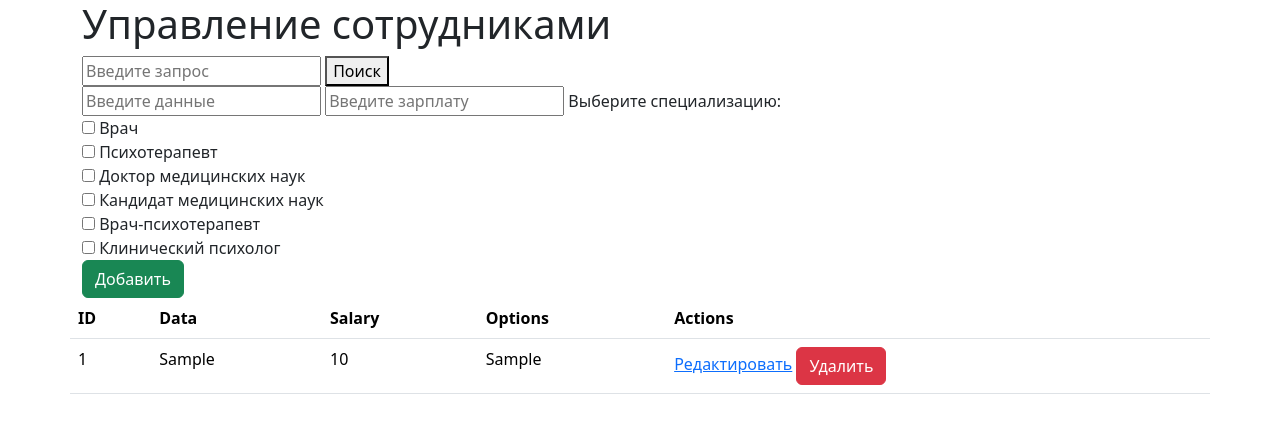
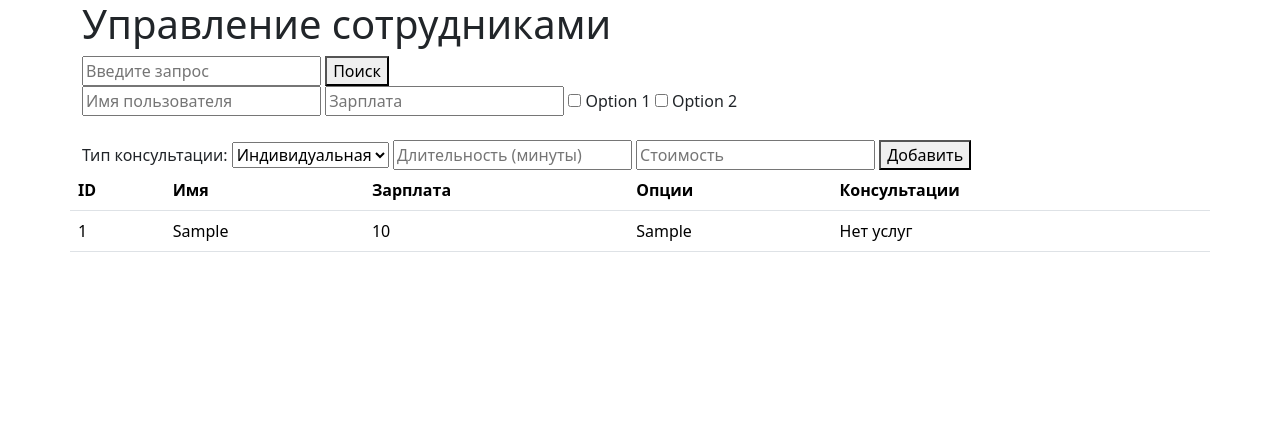
Before and after one commit to sfincter/pythonBack, a Flask app: page / in a window 1280 px wide. Shown: the top 433 px of the page. Run offline with Flask 3, Linux system fonts and the light colour scheme; tables that the repository leaves empty hold one stand-in row (values such as "Sample post").

Commit message:
edit table

```diff
--- a/main.py
+++ b/main.py
@@ -14,11 +14,15 @@ app.config['SQLALCHEMY_TRACK_MODIFICATIONS'] = False
 db = SQLAlchemy(app)
 
 # Модель для данных
+from sqlalchemy.dialects.mysql import JSON  # Для хранения массива данных в MySQL
+
 class Data(db.Model):
     id = db.Column(db.Integer, primary_key=True)
     data = db.Column(db.String(120), nullable=False)
     salary = db.Column(db.Integer, nullable=False)
-    options = db.Column(db.Text, nullable=True)
+    options = db.Column(db.String(255), nullable=True, default="")
+    services = db.Column(JSON, nullable=True, default=[])  # Храним список услуг
+
 
 # Создаем таблицы (если их нет)
 with app.app_context():
@@ -32,37 +36,56 @@ def index():
     if request.method == "POST":
         data_input = request.form.get("data")
         salary_input = request.form.get("salary")
-        options_input = request.form.getlist("options")  # Получаем список чекбоксов
+        options_input = request.form.getlist("options")
+        service_type = request.form.get("service_type")
+        service_duration = request.form.get("service_duration")
+        service_price = request.form.get("service_price")
 
         if data_input and salary_input:
             try:
                 salary_value = int(salary_input)
-                options_value = ", ".join(options_input) if options_input else ""  # Преобразуем список в строку
-                new_data = Data(data=data_input, salary=salary_value, options=options_value)
+                options_value = ", ".join(options_input) if options_input else ""
+
+                # Формируем объект услуги
+                service = {
+                    "type": service_type,
+                    "duration": service_duration,
+                    "price": service_price
+                }
+
+                # Получаем старые услуги и добавляем новую
+                existing_services = []
+                if request.form.get("existing_services"):
+                    existing_services = json.loads(request.form.get("existing_services"))
+
+                existing_services.append(service)
+
+                new_data = Data(
+                    data=data_input,
+                    salary=salary_value,
+                    options=options_value,
+                    services=existing_services  # Сохраняем массив услуг
+                )
+
                 db.session.add(new_data)
                 db.session.commit()
                 return redirect(url_for("index"))
             except ValueError:
-                return "Ошибка: зарплата должна быть числом", 400
+                return "Ошибка: зарплата и цена должны быть числами", 400
 
     # Фильтрация поиска
     if search_query:
-        try:
-            salary_value = int(search_query)  # Проверяем, является ли запрос числом
-            all_data = Data.query.filter(
-                (Data.data.ilike(f"%{search_query}%")) |
-                (Data.salary == salary_value) |
-                (Data.options.ilike(f"%{search_query}%"))  # Добавлен поиск по options
-            ).all()
-        except ValueError:
-            all_data = Data.query.filter(
-                (Data.data.ilike(f"%{search_query}%")) |
-                (Data.options.ilike(f"%{search_query}%"))  # Поиск по options как тексту
-            ).all()
+        all_data = Data.query.filter(
+            (Data.data.ilike(f"%{search_query}%")) |
+            (Data.salary == search_query) |
+            (Data.options.ilike(f"%{search_query}%")) |
+            (Data.services.ilike(f"%{search_query}%"))
+        ).all()
     else:
         all_data = Data.query.all()
 
     return render_template("index.html", data=all_data, search_query=search_query)
+
 
 
 
--- a/templates/index.html
+++ b/templates/index.html
@@ -17,20 +17,26 @@
             </form>
 
 
-            <form action="/" method="post">
-                <input type="text" name="data" placeholder="Введите данные" required>
-                <input type="number" name="salary" placeholder="Введите зарплату" required>
+            <form action="{{ url_for('index') }}" method="post">
+                <input type="text" name="data" placeholder="Имя пользователя" required>
+                <input type="number" name="salary" placeholder="Зарплата" required>
 
-                <label for="options">Выберите специализацию:</label><br>
-                <input type="checkbox" name="options" value="Врач"> Врач<br>
-                <input type="checkbox" name="options" value="Психотерапевт"> Психотерапевт<br>
-                <input type="checkbox" name="options" value="Доктор медицинских наук"> Доктор медицинских наук<br>
-                <input type="checkbox" name="options" value="Кандидат медицинских наук"> Кандидат медицинских наук<br>
-                <input type="checkbox" name="options" value="Врач-психотерапевт"> Врач-психотерапевт<br>
-                <input type="checkbox" name="options" value="Клинический психолог"> Клинический психолог<br>
+                <label><input type="checkbox" name="options" value="Option 1"> Option 1</label>
+                <label><input type="checkbox" name="options" value="Option 2"> Option 2</label>
 
-                <button class="btn btn-success" type="submit">Добавить</button>
+                <br><br>
+                <label>Тип консультации:</label>
+                <select name="service_type" required>
+                    <option value="Индивидуальная">Индивидуальная</option>
+                    <option value="Групповая">Групповая</option>
+                </select>
+
+                <input type="number" name="service_duration" placeholder="Длительность (минуты)" required>
+                <input type="number" name="service_price" placeholder="Стоимость" required>
+
+                <button type="submit">Добавить</button>
             </form>
+
 
 
 
@@ -38,10 +44,10 @@
     <table class="table">
         <tr>
             <th>ID</th>
-            <th>Data</th>
-            <th>Salary</th>
-            <th>Options</th>
-            <th>Actions</th>
+            <th>Имя</th>
+            <th>Зарплата</th>
+            <th>Опции</th>
+            <th>Консультации</th>
         </tr>
         {% for item in data %}
         <tr>
@@ -50,10 +56,15 @@
             <td>{{ item.salary }}</td>
             <td>{{ item.options if item.options else "Нет данных" }}</td>
             <td>
-                <a href="{{ url_for('edit_data', data_id=item.id) }}">Редактировать</a>
-                <form action="{{ url_for('delete_data', data_id=item.id) }}" method="post" style="display:inline;">
-                    <button class="btn btn-danger" type="submit" onclick="return confirm('Удалить запись?')">Удалить</button>
-                </form>
+                {% if item.services %}
+                    <ul>
+                        {% for service in item.services %}
+                            <li>{{ service.type }} - {{ service.duration }} мин - {{ service.price }} ₽</li>
+                        {% endfor %}
+                    </ul>
+                {% else %}
+                    Нет услуг
+                {% endif %}
             </td>
         </tr>
         {% endfor %}
@@ -61,6 +72,7 @@
 
 
 
+
         </div>
     </div>
 </body>
```
